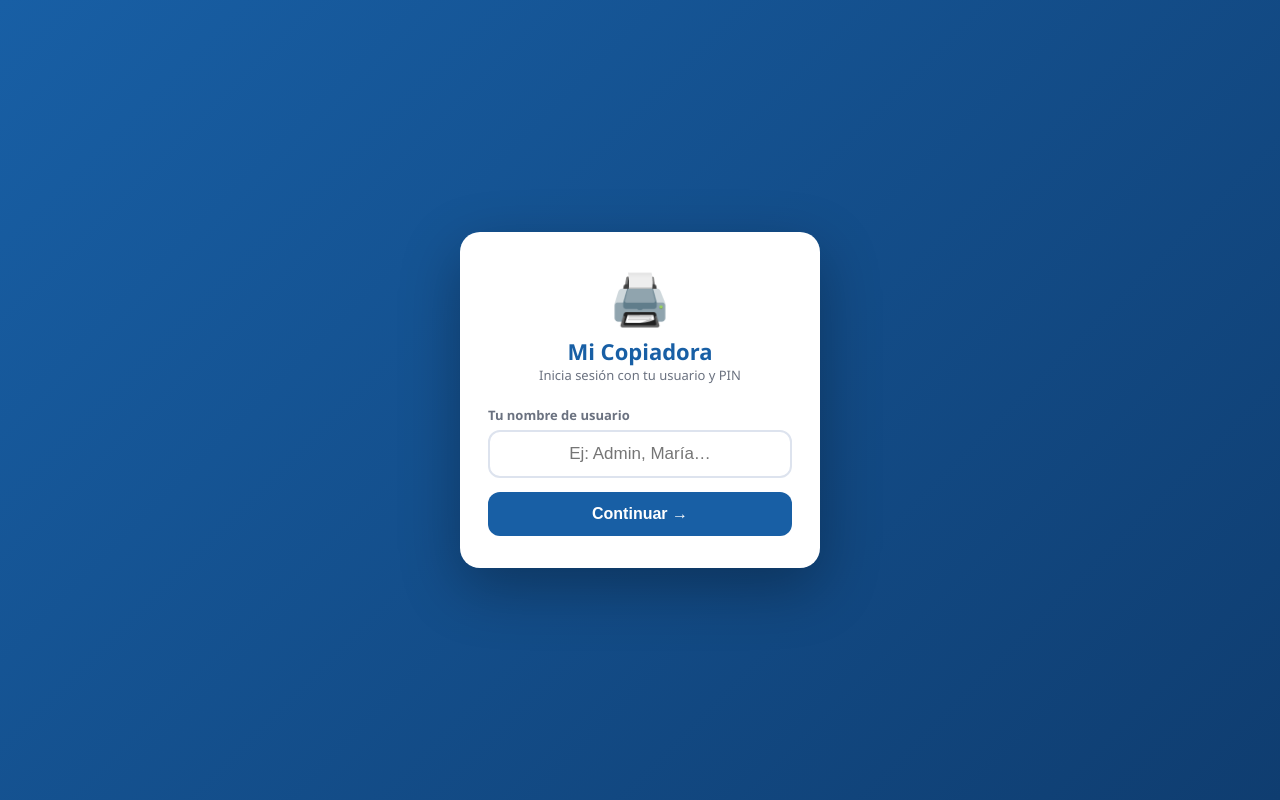
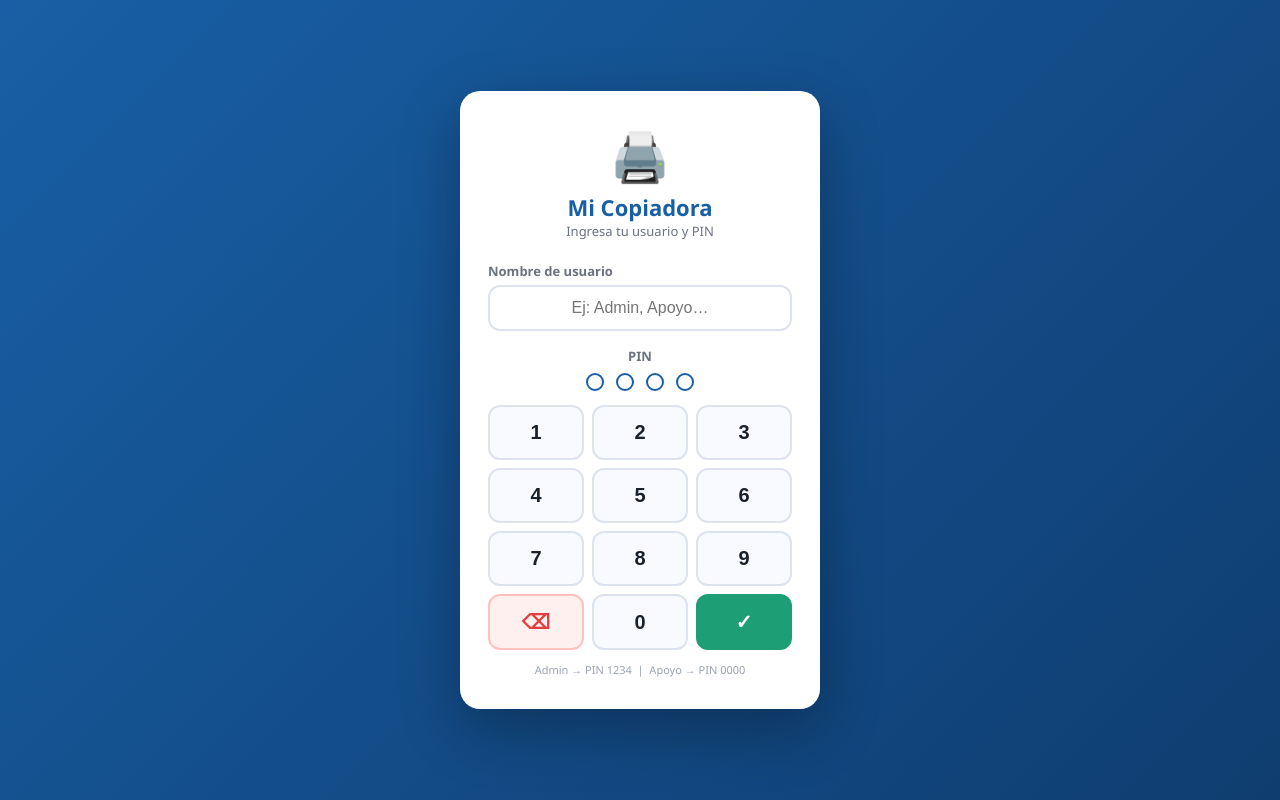
Before and after one commit to JeanPiere-start/mi-copiadora, a Flask app: page /login in a window 1280 px wide. Run offline with Flask 3, Linux system fonts and the light colour scheme.

Commit message:
Update login.html

```diff
--- a/templates/login.html
+++ b/templates/login.html
@@ -9,138 +9,118 @@
     body { min-height: 100vh; background: linear-gradient(135deg, #185FA5 0%, #0F3D70 100%);
            display: flex; align-items: center; justify-content: center;
            font-family: 'Segoe UI', system-ui, sans-serif; padding: 20px; }
-    .login-card { background: #fff; border-radius: 20px;
-                  padding: 32px 28px; width: 100%; max-width: 360px;
+    .card { background: #fff; border-radius: 20px; padding: 32px 28px;
+            width: 100%; max-width: 360px;
             box-shadow: 0 20px 60px rgba(0,0,0,.3); text-align: center; }
-    .login-logo  { font-size: 50px; margin-bottom: 4px; }
-    .login-title { font-size: 22px; font-weight: 800; color: #185FA5; }
-    .login-sub   { font-size: 13px; color: #6B7280; margin-bottom: 22px; }
-    .nombre-wrap label { display: block; font-size: 13px; font-weight: 600;
-                         color: #6B7280; margin-bottom: 6px; text-align: left; }
-    .nombre-wrap input { width: 100%; padding: 12px 16px; font-size: 17px;
+    .logo  { font-size: 48px; margin-bottom: 4px; }
+    .title { font-size: 22px; font-weight: 800; color: #185FA5; }
+    .sub   { font-size: 13px; color: #6B7280; margin-bottom: 22px; }
+    .field { margin-bottom: 16px; text-align: left; }
+    .field label { display: block; font-size: 13px; font-weight: 600;
+                   color: #6B7280; margin-bottom: 5px; }
+    .field input { width: 100%; padding: 12px 16px; font-size: 16px;
                    border: 2px solid #DDE3EE; border-radius: 12px;
                    outline: none; transition: border .2s; text-align: center; }
-    .nombre-wrap input:focus { border-color: #185FA5; }
-    .btn-continuar { width: 100%; margin-top: 14px; padding: 13px;
-                     background: #185FA5; color: #fff; border: none;
-                     border-radius: 12px; font-size: 16px; font-weight: 700;
-                     cursor: pointer; }
-    .btn-continuar:hover { filter: brightness(1.1); }
-    .usuario-chip { display: flex; align-items: center; justify-content: space-between;
-                    background: #EEF4FF; border: 2px solid #185FA5; border-radius: 12px;
-                    padding: 10px 14px; margin-bottom: 16px; }
-    .usuario-chip .name { font-weight: 700; color: #185FA5; font-size: 16px; }
-    .btn-cambiar { background: none; border: none; color: #9CA3AF; cursor: pointer;
-                   font-size: 13px; text-decoration: underline; }
-    .pin-display { display: flex; justify-content: center; gap: 12px; margin-bottom: 18px; }
-    .pin-dot { width: 18px; height: 18px; border-radius: 50%;
+    .field input:focus { border-color: #185FA5; }
+    .field input.err   { border-color: #E53E3E; }
+    .pin-label { font-size: 13px; font-weight: 600; color: #6B7280;
+                 display: block; margin-bottom: 8px; }
+    .pin-dots  { display: flex; justify-content: center; gap: 12px; margin-bottom: 14px; }
+    .dot { width: 18px; height: 18px; border-radius: 50%;
            border: 2.5px solid #185FA5; background: transparent; transition: background .15s; }
-    .pin-dot.filled { background: #185FA5; }
-    .keypad { display: grid; grid-template-columns: repeat(3, 1fr); gap: 10px; margin-bottom: 16px; }
-    .key { padding: 15px; border: 2px solid #DDE3EE; border-radius: 12px;
+    .dot.on { background: #185FA5; }
+    .keypad { display: grid; grid-template-columns: repeat(3,1fr); gap: 8px; }
+    .k { padding: 14px; border: 2px solid #DDE3EE; border-radius: 12px;
          background: #F8FAFF; font-size: 20px; font-weight: 700; color: #1A202C;
          cursor: pointer; transition: all .15s; user-select: none; }
-    .key:active, .key:hover { background: #185FA5; color: #fff; border-color: #185FA5; }
-    .key-del { background: #FFF0F0; border-color: #FFC0C0; color: #E53E3E; }
-    .key-del:hover, .key-del:active { background: #E53E3E; color: #fff; border-color: #E53E3E; }
-    .key-ok { background: #1D9E75; color: #fff; border-color: #1D9E75; }
-    .error-msg { background: #FFF0F0; border: 1px solid #FFC0C0; color: #9B1C1C;
-                 padding: 10px; border-radius: 10px; font-size: 13px; margin-bottom: 14px; }
+    .k:active,.k:hover { background: #185FA5; color: #fff; border-color: #185FA5; }
+    .k-del { background: #FFF0F0; border-color: #FFC0C0; color: #E53E3E; }
+    .k-del:hover,.k-del:active { background: #E53E3E; color: #fff; border-color: #E53E3E; }
+    .k-ok  { background: #1D9E75; color: #fff; border-color: #1D9E75; }
+    .k-ok:hover,.k-ok:active { filter: brightness(1.1); }
+    .error { background: #FFF0F0; border: 1px solid #FFC0C0; color: #9B1C1C;
+             padding: 10px; border-radius: 10px; font-size: 13px; margin-bottom: 16px; }
+    .hint  { font-size: 11px; color: #9CA3AF; margin-top: 12px; }
   </style>
 </head>
 <body>
-<div class="login-card">
-  <div class="login-logo">🖨️</div>
-  <div class="login-title">Mi Copiadora</div>
-  <div class="login-sub">Inicia sesión con tu usuario y PIN</div>
+<div class="card">
+  <div class="logo">🖨️</div>
+  <div class="title">Mi Copiadora</div>
+  <div class="sub">Ingresa tu usuario y PIN</div>
 
   {% if error %}
-  <div class="error-msg">⚠️ {{ error }}</div>
+  <div class="error">⚠️ {{ error }}</div>
   {% endif %}
 
-  <form method="POST" id="login-form">
-    <input type="hidden" id="pin-hidden" name="pin">
-    <input type="hidden" id="nombre-hidden" name="nombre">
+  <form method="POST" id="frm">
+    <input type="hidden" name="pin"    id="h-pin">
+    <input type="hidden" name="nombre" id="h-nombre">
 
-    <div id="paso1">
-      <div class="nombre-wrap">
-        <label>Tu nombre de usuario</label>
-        <input type="text" id="nombre-input" placeholder="Ej: Admin, María…"
-               autocomplete="off" autocapitalize="words">
-      </div>
-      <button type="button" class="btn-continuar" onclick="continuar()">Continuar →</button>
+    <div class="field">
+      <label>Nombre de usuario</label>
+      <input type="text" id="nombre" placeholder="Ej: Admin, Apoyo…"
+             autocomplete="off" autocapitalize="words"
+             value="{{ request.form.get('nombre', '') }}">
     </div>
 
-    <div id="paso2" style="display:none">
-      <div class="usuario-chip">
-        <span class="name" id="chip-nombre">—</span>
-        <button type="button" class="btn-cambiar" onclick="volver()">Cambiar</button>
+    <label class="pin-label">PIN</label>
+    <div class="pin-dots">
+      <div class="dot" id="d0"></div>
+      <div class="dot" id="d1"></div>
+      <div class="dot" id="d2"></div>
+      <div class="dot" id="d3"></div>
     </div>
-      <div class="pin-display">
-        <div class="pin-dot" id="d0"></div>
-        <div class="pin-dot" id="d1"></div>
-        <div class="pin-dot" id="d2"></div>
-        <div class="pin-dot" id="d3"></div>
+
+    <div class="keypad">
+      <button type="button" class="k" onclick="add('1')">1</button>
+      <button type="button" class="k" onclick="add('2')">2</button>
+      <button type="button" class="k" onclick="add('3')">3</button>
+      <button type="button" class="k" onclick="add('4')">4</button>
+      <button type="button" class="k" onclick="add('5')">5</button>
+      <button type="button" class="k" onclick="add('6')">6</button>
+      <button type="button" class="k" onclick="add('7')">7</button>
+      <button type="button" class="k" onclick="add('8')">8</button>
+      <button type="button" class="k" onclick="add('9')">9</button>
+      <button type="button" class="k k-del" onclick="del()">⌫</button>
+      <button type="button" class="k" onclick="add('0')">0</button>
+      <button type="button" class="k k-ok"  onclick="go()">✓</button>
     </div>
-      <div class="keypad">
-        <button type="button" class="key" onclick="addDigit('1')">1</button>
-        <button type="button" class="key" onclick="addDigit('2')">2</button>
-        <button type="button" class="key" onclick="addDigit('3')">3</button>
-        <button type="button" class="key" onclick="addDigit('4')">4</button>
-        <button type="button" class="key" onclick="addDigit('5')">5</button>
-        <button type="button" class="key" onclick="addDigit('6')">6</button>
-        <button type="button" class="key" onclick="addDigit('7')">7</button>
-        <button type="button" class="key" onclick="addDigit('8')">8</button>
-        <button type="button" class="key" onclick="addDigit('9')">9</button>
-        <button type="button" class="key key-del" onclick="delDigit()">⌫</button>
-        <button type="button" class="key" onclick="addDigit('0')">0</button>
-        <button type="button" class="key key-ok" onclick="submitPin()">✓</button>
-      </div>
-    </div>
+
+    <div class="hint">Admin → PIN 1234 &nbsp;|&nbsp; Apoyo → PIN 0000</div>
   </form>
 </div>
+
 <script>
   const dots = [0,1,2,3].map(i => document.getElementById('d'+i));
-let pin = '', nombreVal = '';
+  let pin = '';
 
-{% if error %}
-const _ng = '{{ request.form.get("nombre", "")|e }}';
-if (_ng) { document.getElementById('nombre-input').value = _ng; continuar(true); }
-{% endif %}
+  function sync() { dots.forEach((d,i) => d.classList.toggle('on', i < pin.length)); }
+  function add(d) { if (pin.length < 4) { pin += d; sync(); if (pin.length===4) go(); } }
+  function del()  { pin = pin.slice(0,-1); sync(); }
 
-function continuar(forzar) {
-  const v = document.getElementById('nombre-input').value.trim();
-  if (!v && !forzar) {
-    document.getElementById('nombre-input').style.borderColor = '#E53E3E';
+  function go() {
+    const nombre = document.getElementById('nombre').value.trim();
+    if (!nombre) {
+      document.getElementById('nombre').classList.add('err');
+      document.getElementById('nombre').focus();
+      pin = ''; sync();
       return;
     }
-  nombreVal = v;
-  document.getElementById('chip-nombre').textContent = nombreVal;
-  document.getElementById('paso1').style.display = 'none';
-  document.getElementById('paso2').style.display = 'block';
-  pin = ''; updateDots();
+    if (pin.length < 4) return;
+    document.getElementById('h-pin').value    = pin;
+    document.getElementById('h-nombre').value = nombre;
+    document.getElementById('frm').submit();
   }
-function volver() {
-  document.getElementById('paso1').style.display = 'block';
-  document.getElementById('paso2').style.display = 'none';
-  pin = ''; updateDots();
-}
-function updateDots() { dots.forEach((d,i) => d.classList.toggle('filled', i < pin.length)); }
-function addDigit(d) { if (pin.length < 4) { pin += d; updateDots(); if (pin.length===4) submitPin(); } }
-function delDigit()  { pin = pin.slice(0,-1); updateDots(); }
-function submitPin() {
-  if (pin.length === 4) {
-    document.getElementById('pin-hidden').value    = pin;
-    document.getElementById('nombre-hidden').value = nombreVal;
-    document.getElementById('login-form').submit();
-  }
-}
+
   document.addEventListener('keydown', e => {
-  if (document.getElementById('paso2').style.display !== 'none') {
-    if (e.key>='0'&&e.key<='9') addDigit(e.key);
-    else if (e.key==='Backspace') delDigit();
-    else if (e.key==='Enter') submitPin();
-  } else if (e.key==='Enter') continuar();
+    if (e.key >= '0' && e.key <= '9') add(e.key);
+    else if (e.key === 'Backspace') del();
+    else if (e.key === 'Enter') go();
+  });
+
+  document.getElementById('nombre').addEventListener('input', function() {
+    this.classList.remove('err');
   });
 </script>
 </body>
```
Lines whose indentation alone changed are shown as unchanged.
